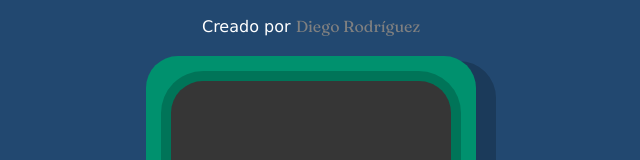
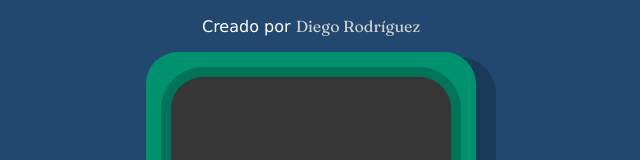
Before and after one commit to Diiegor98/calculadora, a plain HTML site: page index.html in a window 1280 px wide. Shown: the top 160 px of the page, without its empty margins (329-969 px from the left). Drawn offline with nearby package versions, Linux system fonts and the light colour scheme.

Commit message:
ult arreglo

```diff
--- a/style.css
+++ b/style.css
@@ -13,7 +13,7 @@ body{
     flex-direction: column;
     justify-content: center;
     align-items: center;
-    margin-top: 20px;
+    margin-bottom: 20px;
 }
 
 .by{
@@ -22,7 +22,7 @@ body{
 }
 
 .by a{
-    color: grey;
+    color: rgb(211, 211, 211);
     text-decoration: none;
 }
 
```
